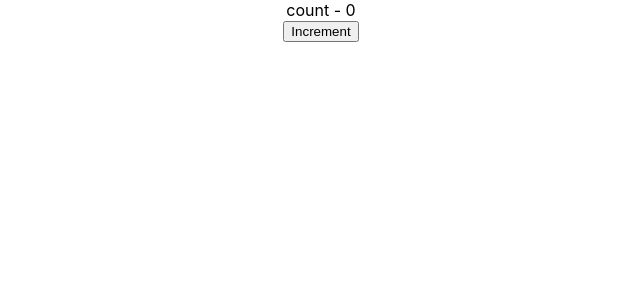
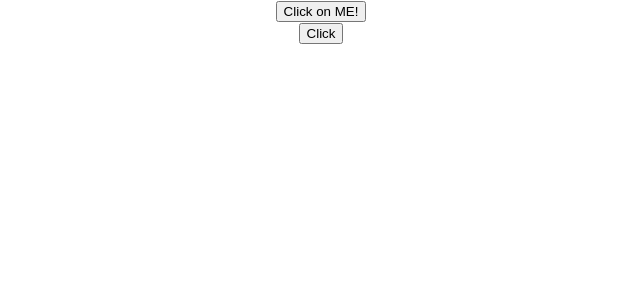
Before and after one commit to PianoFF/codeevolution_React_Practice, a React (Create React App) app: page / in a window 1280 px wide. Shown: the top 300 px of the page, without its empty margins (319-959 px from the left). Built offline with nearby package versions, Linux system fonts and the light colour scheme.

Commit message:
eventhandler examples without setState

```diff
--- a/src/App.js
+++ b/src/App.js
@@ -5,11 +5,15 @@
 import Welcome from "./components/Welcome";
 import Message from "./components/Message";
 import Counter from "./components/Counter";
+import { FunctionClick } from "./components/FunctionClick";
+import ClassClick from "./components/ClassClick";
 
 function App() {
   return (
     <div className="App">
-      <Counter />
+      <ClassClick />
+      <FunctionClick />
+      {/* <Counter /> */}
       {/* <Message />  */}
       {/* <Greet name='John' heroName='Superman'>
         <p> This is a children element </p>
--- /dev/null
+++ b/src/components/ClassClick.js
@@ -0,0 +1,12 @@
+import React, { Component } from "react";
+
+class ClassClick extends Component {
+  clickHandler = () => {
+    console.log("clicked on the click");
+  };
+
+  render() {
+    return <button onClick={this.clickHandler}> Click on ME!</button>;
+  }
+}
+export default ClassClick;
--- /dev/null
+++ b/src/components/FunctionClick.js
@@ -0,0 +1,13 @@
+import React from "react";
+
+const FunctionClick = () => {
+  const clickHandler = () => {
+    console.log("Button's clicked");
+  };
+  return (
+    <div>
+      <button onClick={clickHandler}> Click </button>
+    </div>
+  );
+};
+export { FunctionClick };
```
